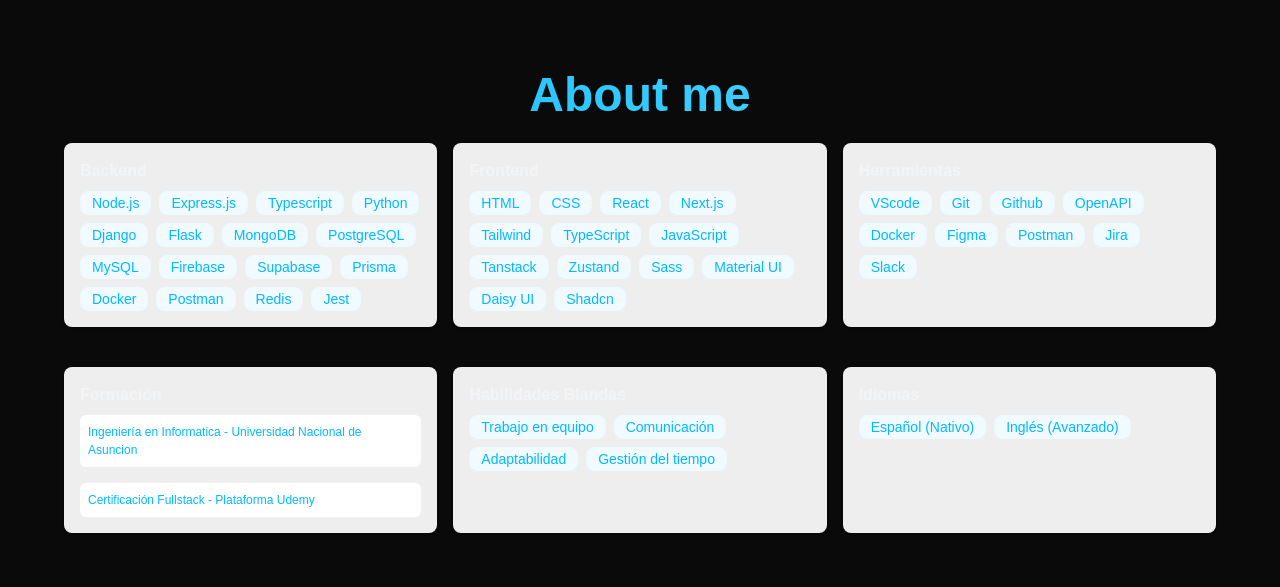
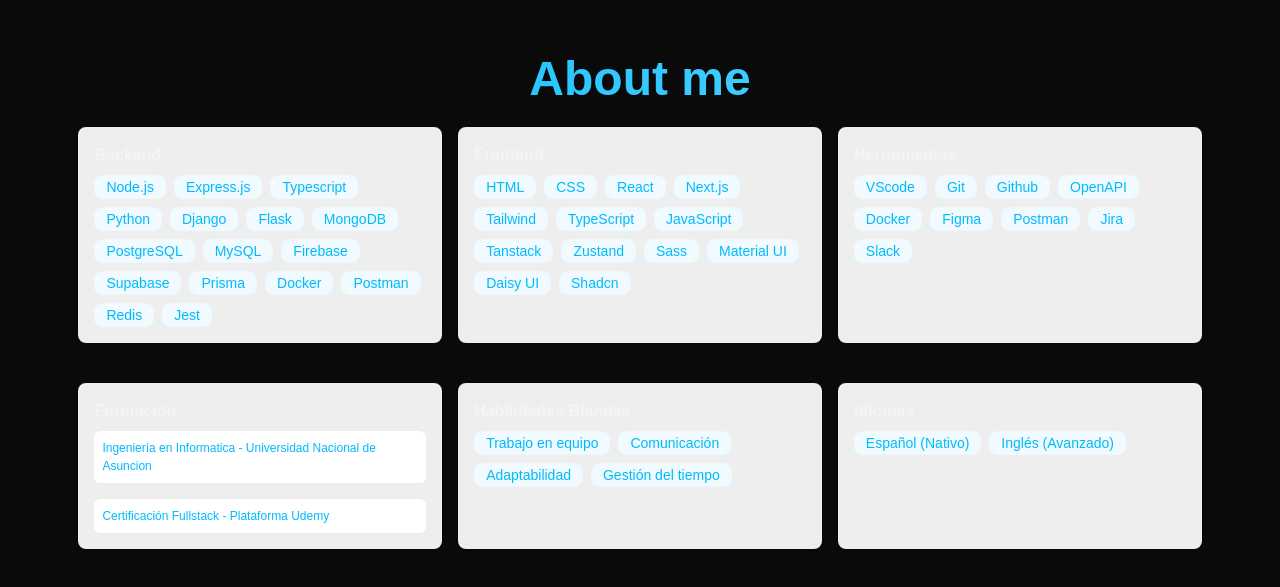
Before and after one commit to mazax28/PORTFOLIO, a React (Vite) app: page / in a window 1280 px wide. Shown: the part 955-1542 px from the top of the page. Built offline with nearby package versions, Linux system fonts and the light colour scheme.

Commit message:
feat: enhance About component layout and styling for better responsiveness

```diff
--- a/src/pages/About.jsx
+++ b/src/pages/About.jsx
@@ -1,16 +1,16 @@
 import React from 'react'
 function About() {
   return (
-<div className="hero  min-h-screen">
-  <div className="hero-content text-center">
-    <div className="max-w-6xl">
+<div id="about" className="hero  min-h-screen">
+  <div className="hero-content text-center w-full">
+    <div className="w-full sm:w-[80%] lg:w-[90%]">
       <h1 className="text-5xl font-bold gradient-text">About me</h1>
 
       <div className='grid grid-cols-1 justify-items-center gap-4 py-6 md:grid-cols-3'>
       <div className="card w-full bg-base-300 card-sm shadow-sm">
             <div className="card-body">
             <h2 className="card-title">Backend</h2>
-                <div className="flex gap-2 flex-wrap">
+                <div className="flex gap-2 flex-wrap max-w-4xl">
                     <div className="badge badge-soft badge-info">Node.js</div>
                     <div className="badge badge-soft badge-info">Express.js</div>
                     <div className="badge badge-soft badge-info">Typescript</div>
@@ -32,7 +32,7 @@
                 </div>
             </div>
         </div>
-        <div className="card w-full bg-base-300 card-sm shadow-sm">
+        <div className="card w-full max-w-2xl bg-base-300 card-sm shadow-sm">
             <div className="card-body">
             <h2 className="card-title">Frontend</h2>
                 <div className="flex gap-2 flex-wrap">
@@ -80,7 +80,7 @@
             <div className="card-body">
             <h2 className="card-title">Formación</h2>
             <ul className=" list-inside text-left space-y-4">
-            <li className=' text-[#00bafe] bg-base-100 rounded-md p-2'>Ingeniería en Informatica - Universidad Nacional de Asuncion</li>
+            <li className=' text-[#00bafe] bg-base-100 rounded-md p-2 text-no'>Ingeniería en Informatica - Universidad Nacional de Asuncion</li>
             <li className=' text-[#00bafe] bg-base-100 rounded-md p-2'>Certificación Fullstack - Plataforma Udemy</li>
             </ul>
 
```
